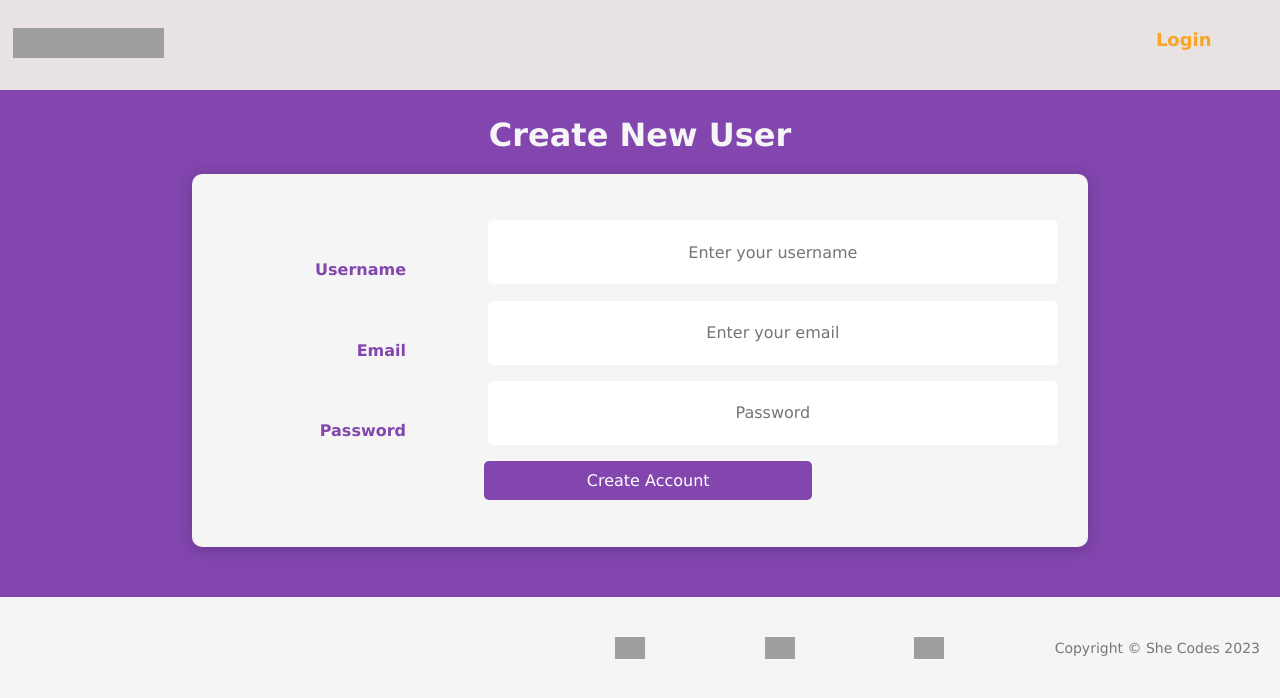
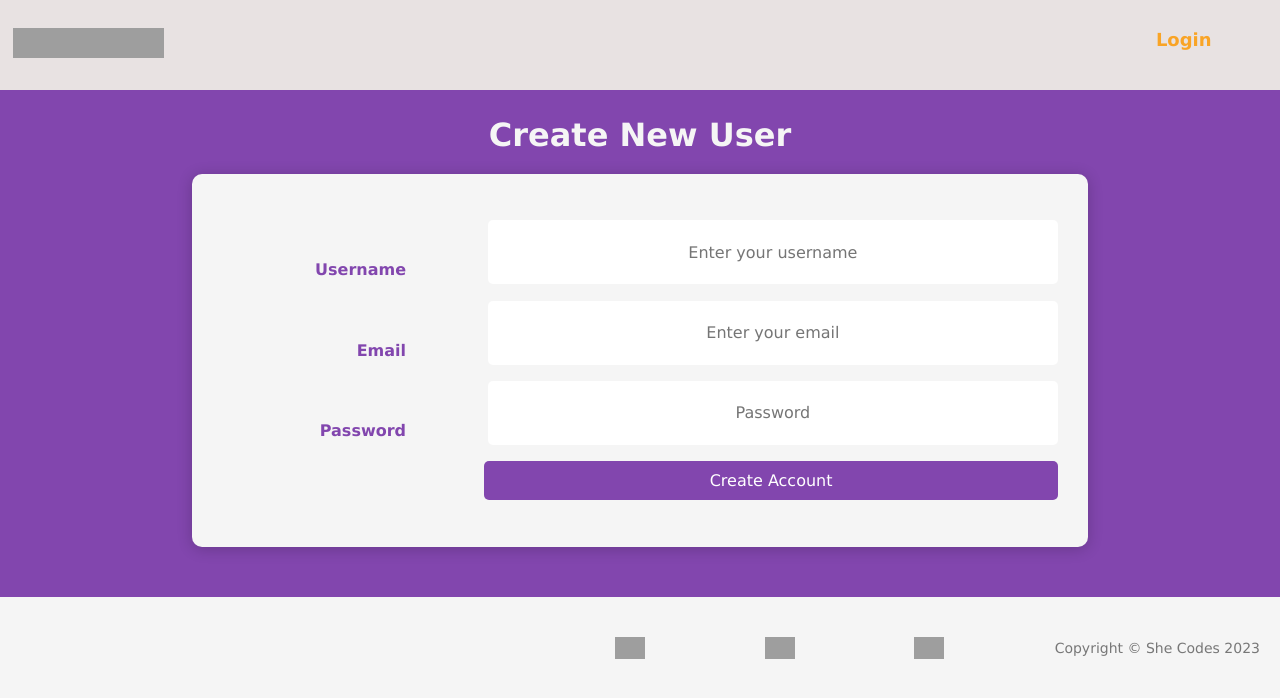
Before and after one commit to SheCodesAus/select_stars_group_2023_frontend, a React (Vite) app in the folder selectstars/: page /register in a window 1280 px wide. Shown: the top 698 px of the page. Built offline with nearby package versions, Linux system fonts and the light colour scheme; grey boxes are pictures that could not be loaded.

Commit message:
fixed buttons on all forms

```diff
--- a/selectstars/src/components/CreateEventForm/createEventForm.css
+++ b/selectstars/src/components/CreateEventForm/createEventForm.css
@@ -80,7 +80,8 @@ select:focus {
 .eventField button[type="submit"] {
     display: block;
     margin: 0 auto;
-    width: 40%;
+    width: 70%;
+    margin-left: 30%;
     border: none;
     border-radius: 5px;
     padding: 10px;
--- a/selectstars/src/components/CreateMentorForm/createMentorForm.css
+++ b/selectstars/src/components/CreateMentorForm/createMentorForm.css
@@ -96,7 +96,7 @@ select:focus {
     background-color: aqua;
 }
 
-.mentor_details .travel-box label {
+/* .mentor_details .travel-box label {
     display: inline-block;
     clear: left;
     width: 25%;
@@ -105,12 +105,14 @@ select:focus {
     font-weight: bold;
     color: #8246ae;
     text-align: right;
-}
+    padding-left: 20%;
+} */
 
 .mentor_details button[type="submit"] {
     display: block;
     margin: 0 auto;
-    width: 40%;
+    width: 70%;
+    margin-left: 30%;
     border: none;
     border-radius: 5px;
     padding: 10px;
@@ -123,6 +125,7 @@ select:focus {
 .mentor_details button[type="submit"]:hover {
     background-color: #f3279a;
     transform: scale(1.1);
+    /* width: 20%; */
 
 }
 
@@ -131,6 +134,7 @@ select:focus {
     list-style: none;
     width: 30%;
 }
+
 
 .title label {
     text-align:start;
@@ -147,6 +151,7 @@ input[type="checkbox"] {
     /* display: grid;
     place-content: center; */
     accent-color: orange;
+    padding-right: 20%;
   }
 
   input[type="checkbox"]::before {
--- a/selectstars/src/components/CreateUserForm/CreateUserForm.css
+++ b/selectstars/src/components/CreateUserForm/CreateUserForm.css
@@ -85,7 +85,8 @@
 .signUpField button[type="submit"] {
     display: block;
     margin: 0 auto;
-    width: 40%;
+    width: 70%;
+    margin-left: 30%;
     border: none;
     border-radius: 5px;
     padding: 10px;
--- a/selectstars/src/components/CreateUserForm/createUserForm.css
+++ b/selectstars/src/components/CreateUserForm/createUserForm.css
@@ -85,7 +85,8 @@
 .signUpField button[type="submit"] {
     display: block;
     margin: 0 auto;
-    width: 40%;
+    width: 70%;
+    margin-left: 30%;
     border: none;
     border-radius: 5px;
     padding: 10px;
```
